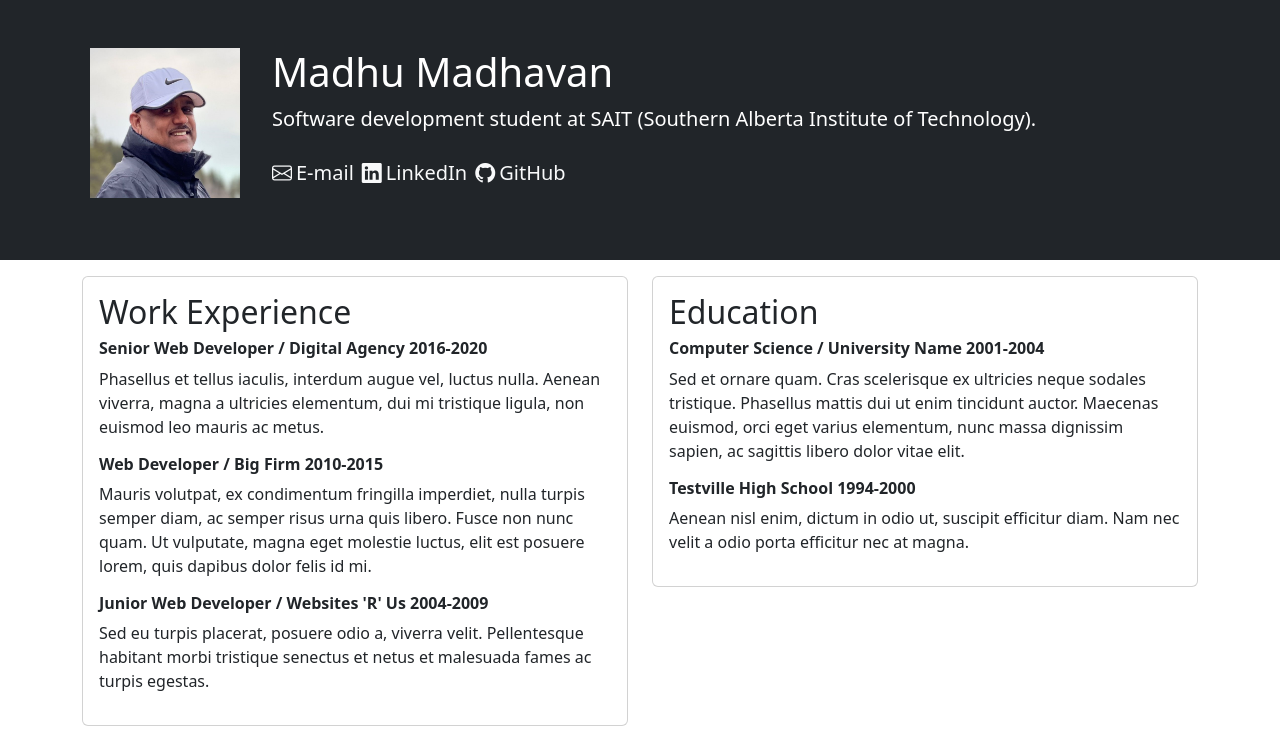
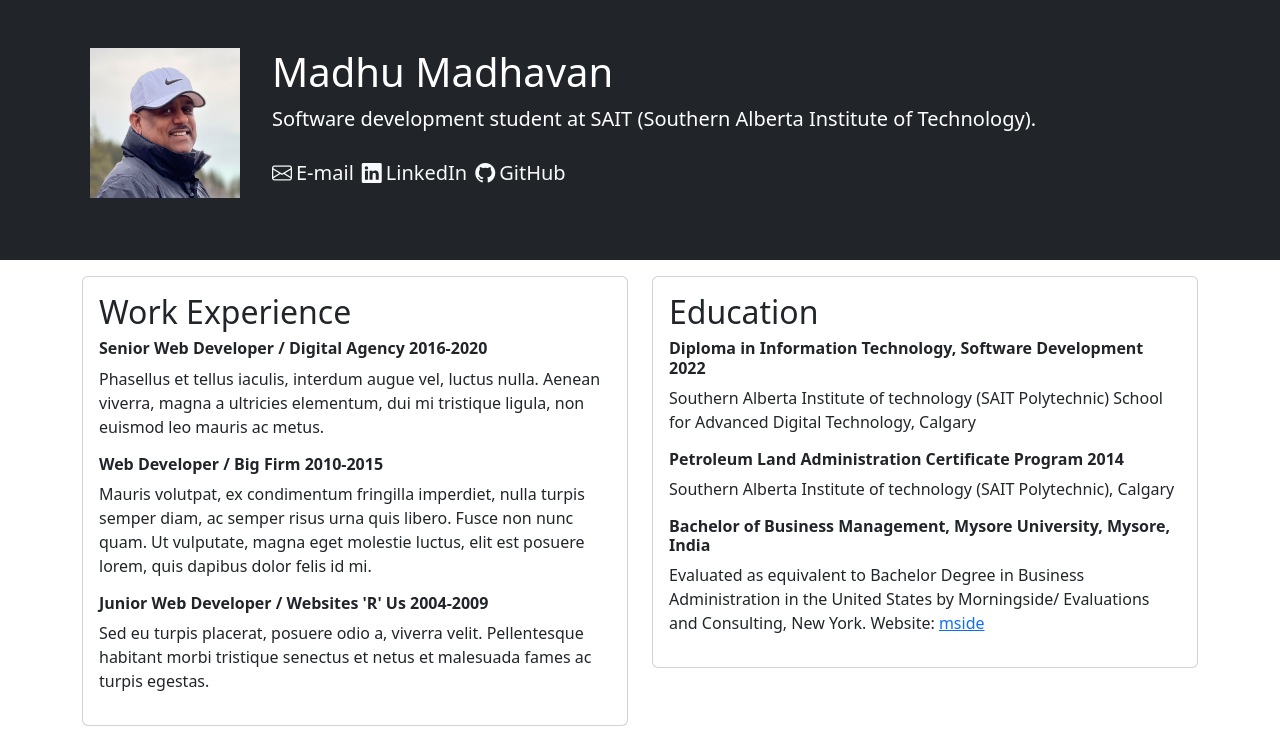
Before and after one commit to madpgmer/CPRG-352-Lab10, a React (Create React App) app in the folder portfolio-app/: page / in a window 1280 px wide. Shown: the top 740 px of the page. Built offline with nearby package versions, Linux system fonts and the light colour scheme.

Commit message:
Personalized Education.js

```diff
--- a/portfolio-app/src/Education.js
+++ b/portfolio-app/src/Education.js
@@ -6,21 +6,16 @@ function Education () {
                         <h2 className="card-title">Education</h2>
                         <ul className="list-unstyled">
                             <li>
-                                <h6 className="fw-bold">Computer Science / University Name 2001-2004</h6>
-                                <p>Sed et ornare quam. Cras scelerisque ex ultricies neque sodales tristique. Phasellus
-                                    mattis
-                                    dui ut enim
-                                    tincidunt auctor. Maecenas euismod, orci eget varius elementum, nunc massa dignissim
-                                    sapien,
-                                    ac sagittis
-                                    libero dolor vitae elit.</p>
+                                <h6 className="fw-bold">Diploma in Information Technology, Software Development 2022</h6>
+                                <p>Southern Alberta Institute of technology (SAIT Polytechnic) School for Advanced Digital Technology, Calgary</p>
                             </li>
                             <li>
-                                <h6 className="fw-bold">Testville High School 1994-2000</h6>
-                                <p>Aenean nisl enim, dictum in odio ut, suscipit efficitur diam. Nam nec velit a odio
-                                    porta
-                                    efficitur nec at
-                                    magna.</p>
+                                <h6 className="fw-bold">Petroleum Land Administration Certificate Program 2014 	</h6>
+                                <p>Southern Alberta Institute of technology (SAIT Polytechnic), Calgary</p>
+                            </li>
+                            <li>
+                                <h6 className="fw-bold">Bachelor of Business Management, Mysore University, Mysore, India</h6>
+                                <p>Evaluated as equivalent to Bachelor Degree in Business Administration in the United States by Morningside/ Evaluations and Consulting, New York. Website: <a href="https://www.mside.com">mside</a></p>
                             </li>
                         </ul>
                     </div>
```
